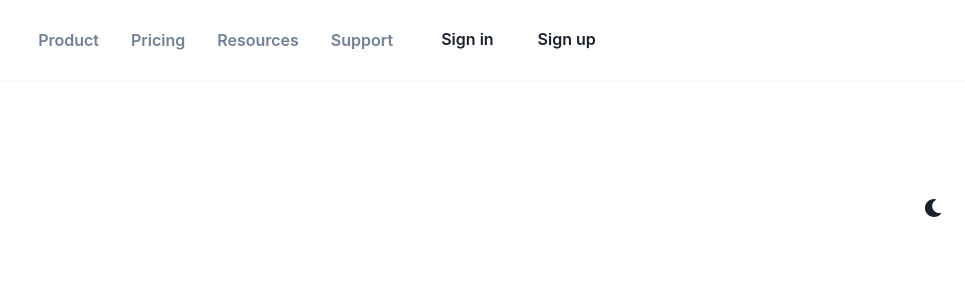
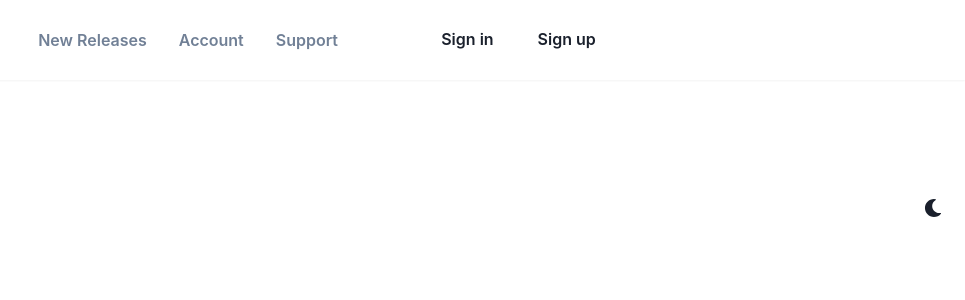
Before and after one commit to RdotSilva/TypeScript-React-Media-Release-Notifier-UI, a React (Create React App) app: page / in a window 1280 px wide. Shown: the top 300 px of the page, without its empty margins (315-1280 px from the left). Built offline with nearby package versions, Linux system fonts and the light colour scheme.

Commit message:
Update nav bar links

```diff
--- a/src/components/Navbar.tsx
+++ b/src/components/Navbar.tsx
@@ -13,6 +13,8 @@ import { FiMenu } from "react-icons/fi";
 export const NavBar = () => {
   const isDesktop = useBreakpointValue({ base: false, lg: true });
 
+  const navBarLinks = ["New Releases", "Account", "Support"];
+
   return (
     <Box as="section" pb={{ base: "12", md: "24" }}>
       <Box as="nav" bg="bg-surface" boxShadow="sm">
@@ -21,7 +23,7 @@ export const NavBar = () => {
             {isDesktop ? (
               <Flex justify="space-between" flex="1">
                 <ButtonGroup variant="link" spacing="8">
-                  {["Product", "Pricing", "Resources", "Support"].map(
+                  {navBarLinks.map(
                     (item) => (
                       <Button key={item}>{item}</Button>
                     )
```
